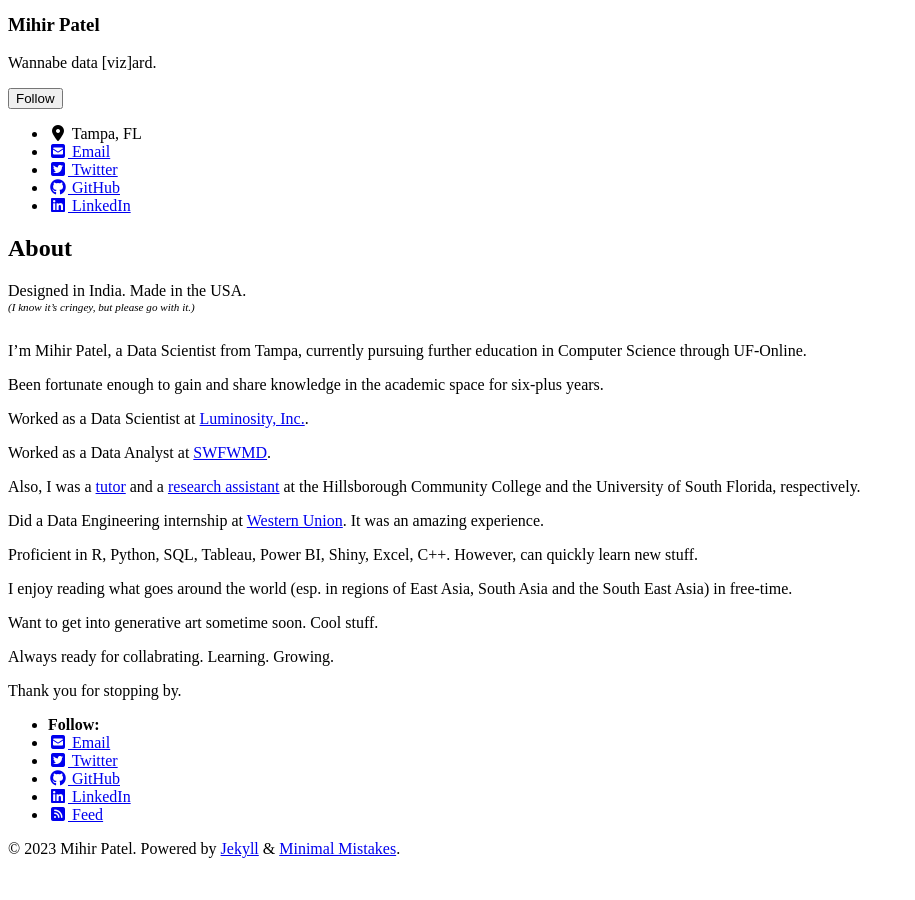
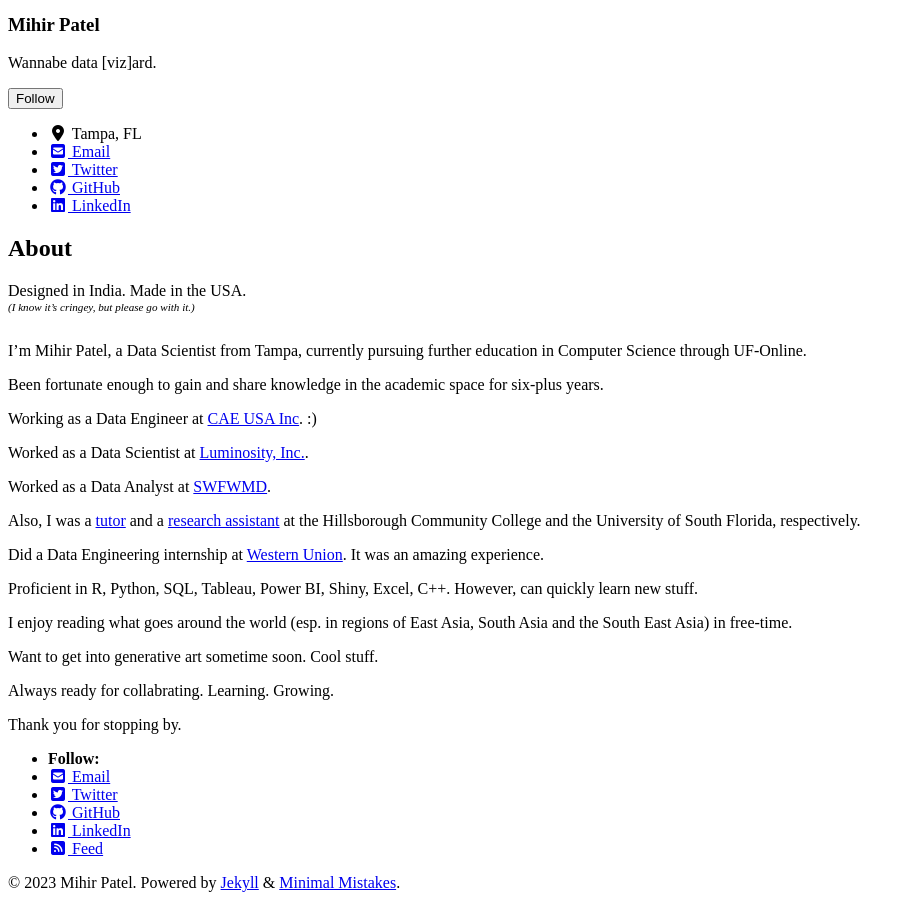
Before and after one commit to mihirp161/mihirp161.github.io, a Jekyll site: the page built from _pages/about.md, in a window 1280 px wide and 900 px high, scrolled down 982 px. Shown: the whole window, without its empty margins (0-915 px from the left). Built offline with Jekyll 4.4.1, drawn with Linux system fonts in a browser that asks for light colours; cached includes are drawn as plain includes; nearby versions of some CDN libraries; before the commit the page ends 1848 px from its top, so only the background shows below that.

Commit message:
Update about.md

```diff
--- a/_pages/about.md
+++ b/_pages/about.md
@@ -9,6 +9,8 @@
 I’m Mihir Patel, a Data Scientist from Tampa, currently pursuing further education in Computer Science through UF-Online.
 
 Been fortunate enough to gain and share knowledge in the academic space for six-plus years.
+
+Working as a Data Engineer at [CAE USA Inc](https://www.cae.com/cae-usa/). :)
 
 Worked as a Data Scientist at [Luminosity, Inc.](http://luminosity-solutions.com/).
 
```
